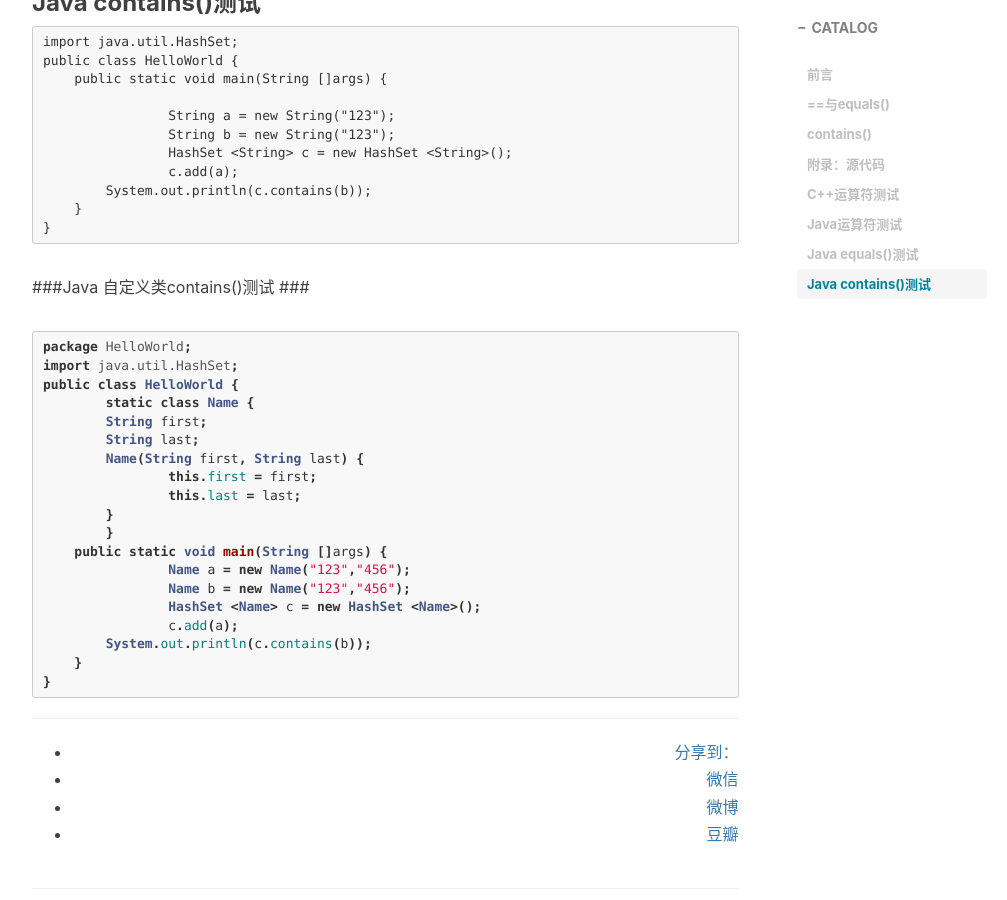
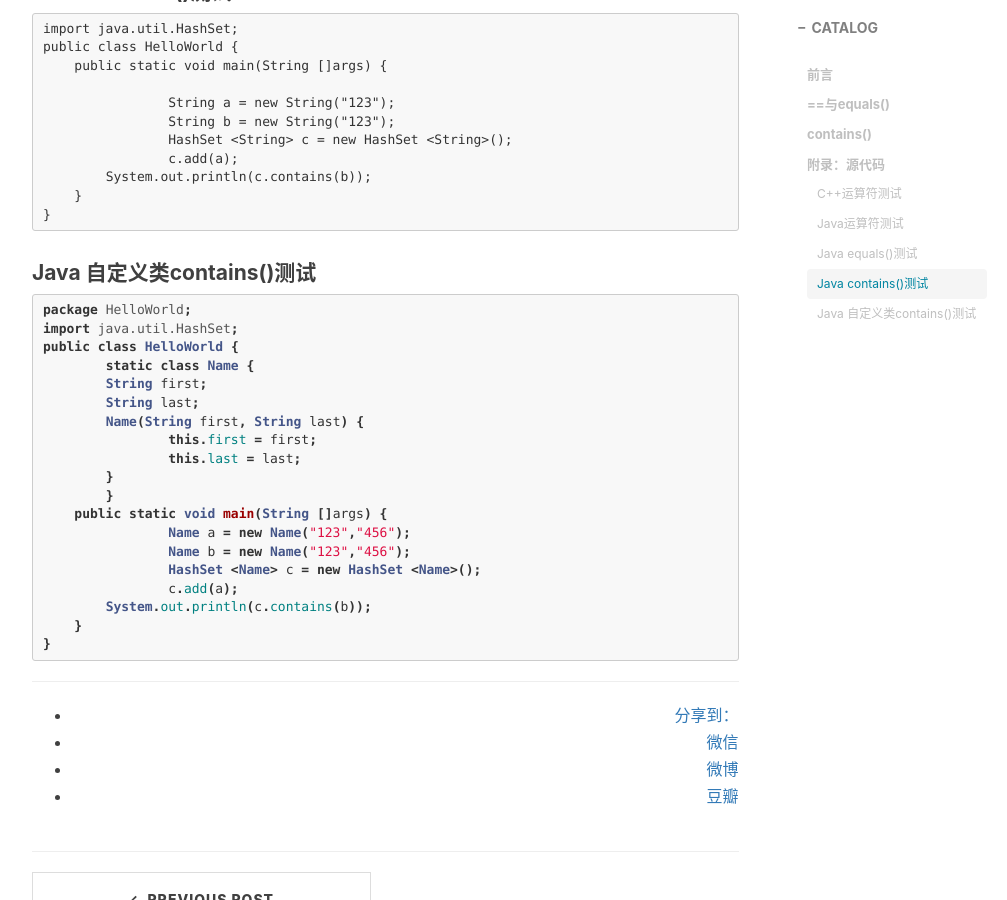
Before and after one commit to S-H-Y-GitHub/S-H-Y-GitHub.github.io, a Jekyll site: the page built from _posts/2016-09-24-Java-equal.markdown, in a window 1280 px wide and 900 px high, scrolled down 4830 px. Shown: the whole window, without its empty margins (233-1240 px from the left). Built offline with Jekyll 4.4.1, drawn with Linux system fonts in a browser that asks for light colours; nearby versions of some CDN libraries; comment, search, counter and statistics services are not loaded.

Commit message:
more fix
Signed-off-by: S-H-Y-GitHub <932495000@qq.com>

````diff
--- a/_posts/2016-09-24-Java-equal.markdown
+++ b/_posts/2016-09-24-Java-equal.markdown
@@ -85,7 +85,7 @@
 
 # 附录：源代码 #
 
-### C++运算符测试 ###
+#### C++运算符测试 ####
 
 ```C++
 #include <iostream>
@@ -100,7 +100,7 @@
 }
 ```
 
-### Java运算符测试 ###
+#### Java运算符测试 ####
 
 ```Java
 public class HelloWorld {
@@ -112,7 +112,7 @@
 }
 ```
 
-### Java equals()测试 ###
+#### Java equals()测试 ####
 
 ```Java
 public class HelloWorld {
@@ -123,7 +123,7 @@
     }
 }
 ```
-### Java contains()测试 ###
+#### Java contains()测试 ####
 ```Java
 import java.util.HashSet;
 public class HelloWorld {
@@ -137,7 +137,7 @@
     }
 }
 ```
-###Java 自定义类contains()测试 ###
+#### Java 自定义类contains()测试 ####
 ```java
 package HelloWorld;
 import java.util.HashSet;
````
